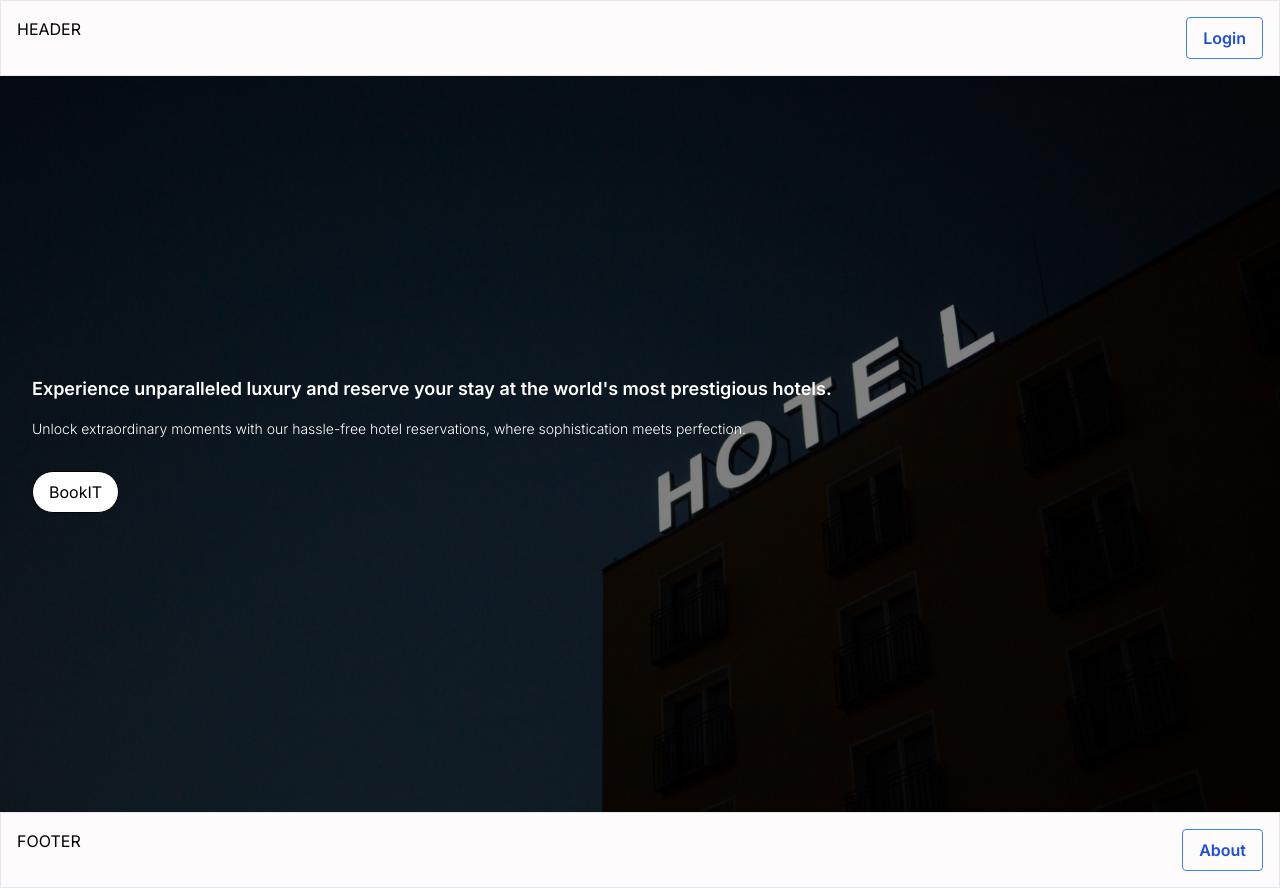
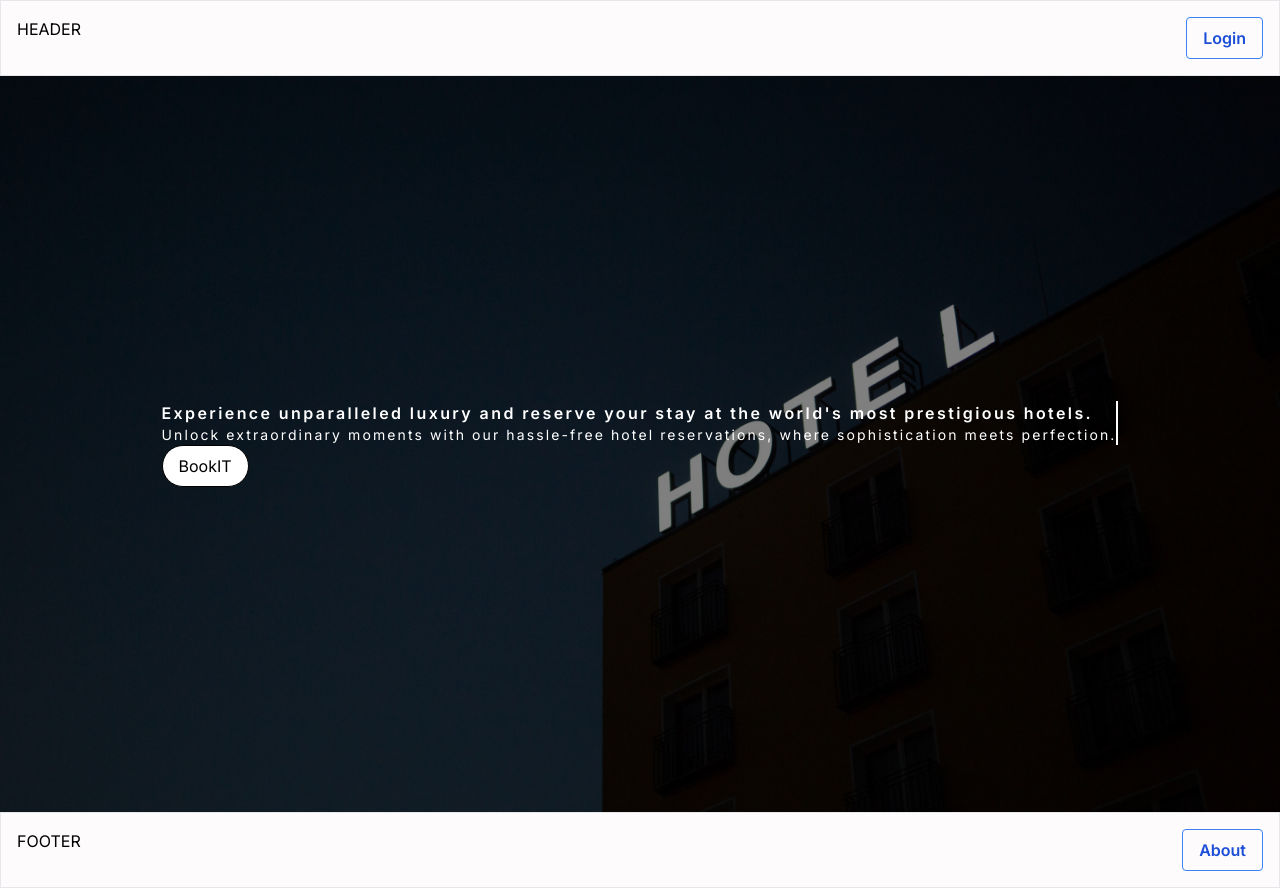
Before and after one commit to lodgingzeus/bookit, a Next.js app: page / in a window 1280 px wide. Built offline with nearby package versions, Linux system fonts and the light colour scheme.

Commit message:
typewritter effect

```diff
--- a/src/app/globals.css
+++ b/src/app/globals.css
@@ -1,3 +1,35 @@
 @tailwind base;
 @tailwind components;
 @tailwind utilities;
+@import url("https://fonts.googleapis.com/css2?family=Inter&display=swap");
+html {
+  font: Inter, "sans-serif";
+}
+
+.typewriter p {
+  overflow: hidden; /* Hide the text overflow */
+  border-right: 0.15em solid white; /* Add a blinking cursor effect */
+  white-space: nowrap; /* Prevent line breaks */
+  margin: 0; /* Remove any default margins */
+  letter-spacing: 0.15em; /* Adjust letter spacing */
+  animation: typing 4s steps(30, end), blink-caret 0.5s step-end infinite; /* Apply the typewriter effect animation */
+}
+
+@keyframes typing {
+  from {
+    width: 0; /* Start with no width */
+  }
+  to {
+    width: 100%; /* Gradually increase width to show the full text */
+  }
+}
+
+@keyframes blink-caret {
+  from,
+  to {
+    border-color: transparent; /* Hide the cursor */
+  }
+  50% {
+    border-color: white; /* Show the cursor */
+  }
+}
--- a/src/app/page.tsx
+++ b/src/app/page.tsx
@@ -1,11 +1,19 @@
 /* eslint-disable react/no-unescaped-entities */
-import React from 'react';
+'use client';
+import './globals.css';
+import React, { useEffect, useState } from 'react';
 import Header from '@/components/Header/page';
 import Footer from '@/components/Footer/page';
 import Image from 'next/image';
 import img from 'src/app/images/img.jpg';
 
 export default function Home() {
+  const [showContent, setShowContent] = useState(false);
+
+  useEffect(() => {
+    setShowContent(true);
+  }, []);
+
   return (
     <div className="flex flex-col min-h-screen">
       <header className="bg-gray-200">
@@ -17,17 +25,23 @@ export default function Home() {
             <div className="h-[calc(100vh-64px)]">
               <Image src={img} alt="Hotel" className="object-cover h-full w-full filter brightness-55 hover:brightness-100 transition duration-500 ease-in-out" />
             </div>
-            <div className="absolute flex flex-col items-start justify-center w-full h-full top-0 left-0 bg-black bg-opacity-50">
+            <div className="absolute flex flex-col items-center justify-center w-full h-full top-0 left-0 bg-black bg-opacity-50 ">
               <div className="p-8">
-                <p className="text-white text-lg font-semibold mb-4">
+                {showContent && (
+                  <div className="typewriter">
+                    <p className="text-white text-base font-semibold mb-4">
                       Experience unparalleled luxury and reserve your stay at the world's most prestigious hotels.
                     </p>
-                <p className="text-white text-sm font-light mb-8">
+                    <p className="text-white text-sm mb-8">
                       Unlock extraordinary moments with our hassle-free hotel reservations, where sophistication meets perfection.
                     </p>
+                  </div>
+                )}
+                <div className="flex">
                   <button className="bg-white text-black hover:bg-black hover:text-white border border-black hover:border-transparent rounded-full py-2 px-4 transition duration-500 ease-in-out">
                     BookIT
                   </button>
+                </div>
               </div>
             </div>
           </div>
--- a/tsconfig.json
+++ b/tsconfig.json
@@ -23,6 +23,7 @@
       "@/*": ["./src/*"]
     }
   },
+  "types": ["react/next"],
   "include": ["next-env.d.ts", "**/*.ts", "**/*.tsx", ".next/types/**/*.ts"],
   "exclude": ["node_modules"]
 }
```
Lines whose indentation alone changed are shown as unchanged.
